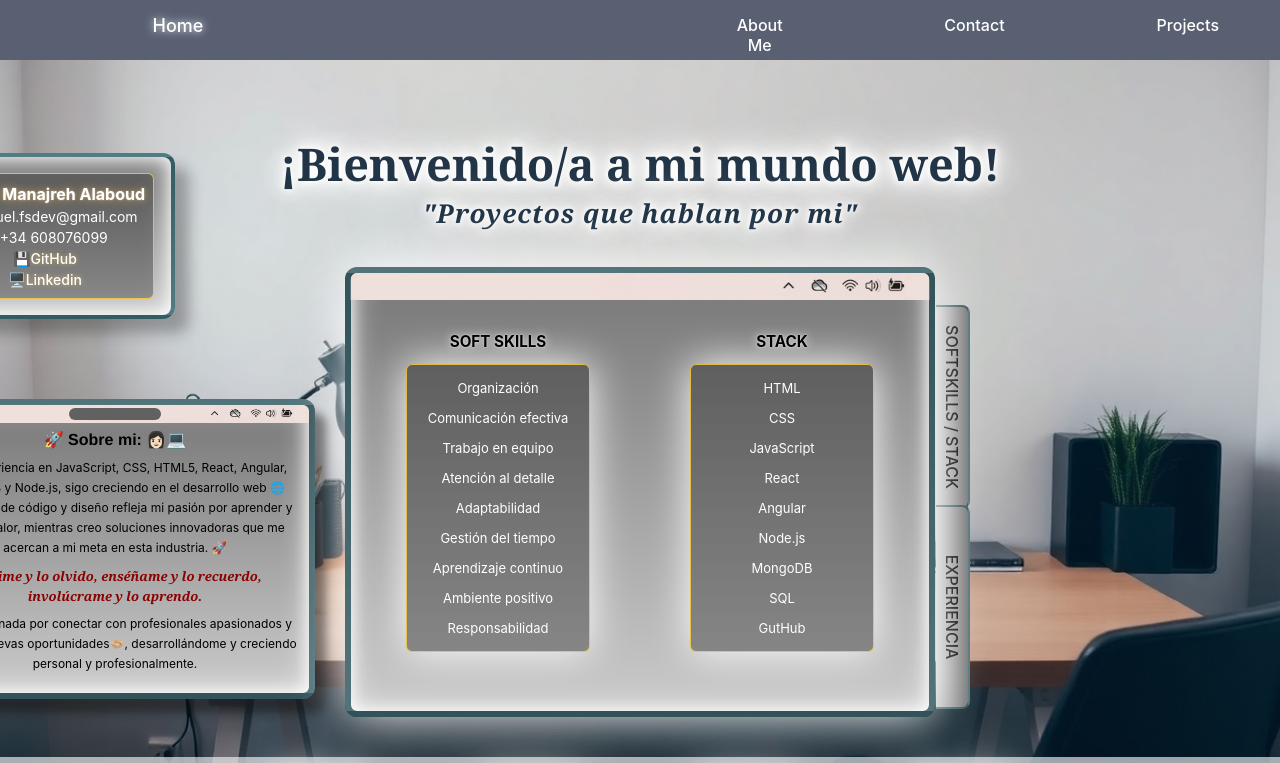
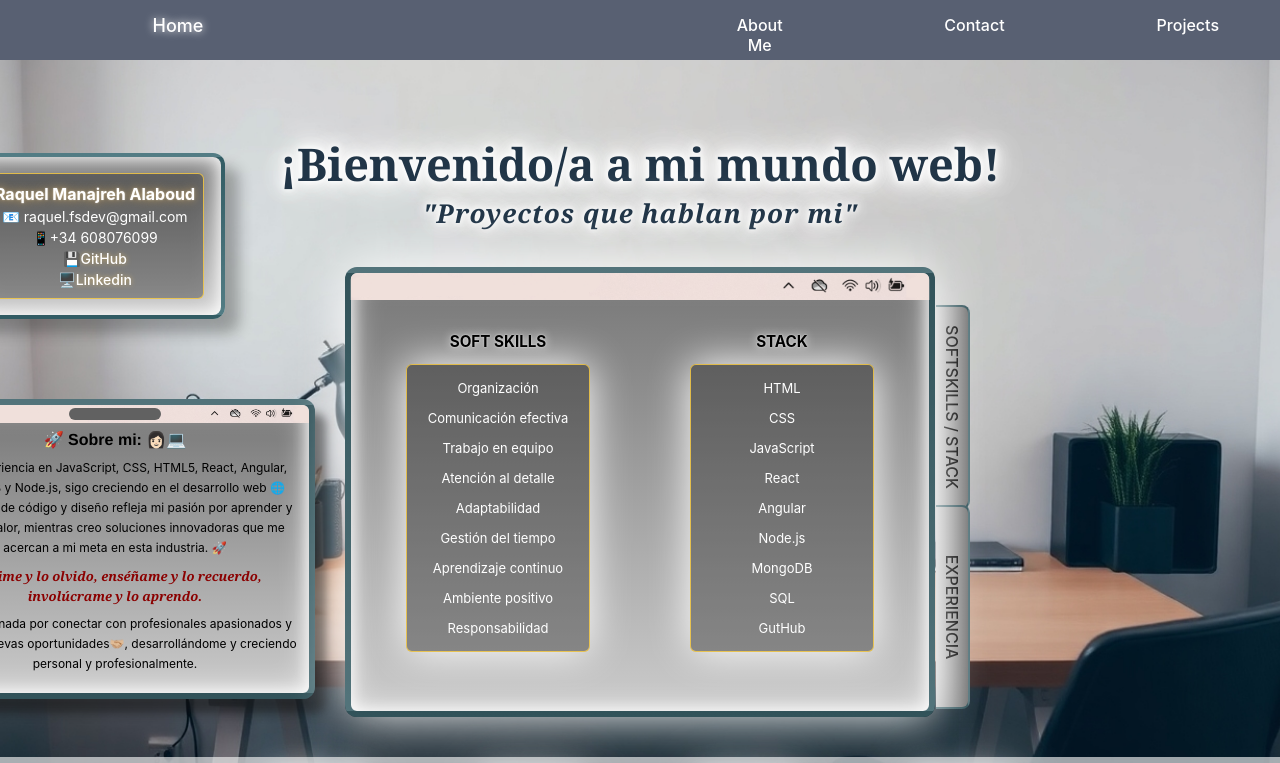
Before and after one commit to raquel-manajreh/Portfolio-Personal, a React (Vite) app: page / in a window 1280 px wide. Shown: the top 763 px of the page. Built offline with nearby package versions, Linux system fonts and the light colour scheme.

Commit message:
algun estilo cambiado

```diff
--- a/src/Pages/Home/Home.jsx
+++ b/src/Pages/Home/Home.jsx
@@ -27,7 +27,7 @@ const Home = ({ projectsList }) => {
         <div className="habilitiesDiv">
         {/* DIV que contiene las 3 SECCIONES en las que se divide la pagina:
         - Info
-        Soft Skills
+        - Soft Skills
         - Fotos del codigo o más info a determinar */}
 
           <section>
@@ -38,7 +38,7 @@ const Home = ({ projectsList }) => {
 
 
           <section>
-          {/* SECCION 2 - Contenedor de las softSkills y la experiencia - como pantalla de ordenador */}
+          {/* SECCION 2 - Contenedor de las Soft Skills y la experiencia - como pantalla de ordenador */}
             <div className="containerButtons">
               <button className="tittleButton" onClick={handleClick}>SOFTSKILLS / STACK</button>
               <button className="tittleButton" onClick={()=>{setSkills(false)}}>EXPERIENCIA</button>
--- a/src/Pages/Home/Info/Info.css
+++ b/src/Pages/Home/Info/Info.css
@@ -4,7 +4,7 @@
     align-items: center;
     justify-content: center;
     position: relative;
-    left: -230px;
+    left: -180px;
     bottom: 80px;
     width: 220px;
     background: linear-gradient(to bottom, #777777, #cbcbcb);
```
